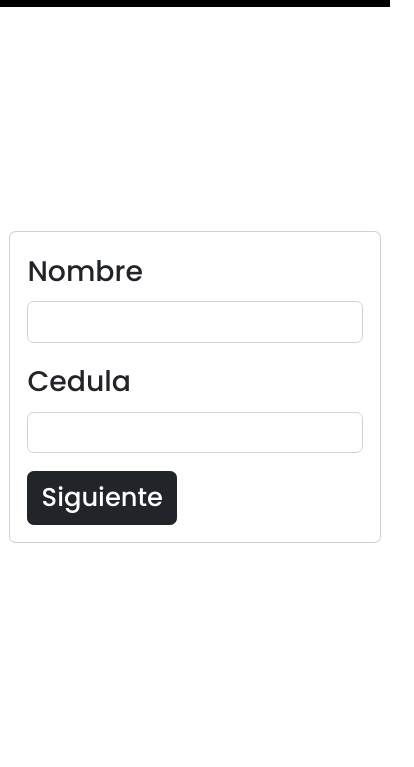
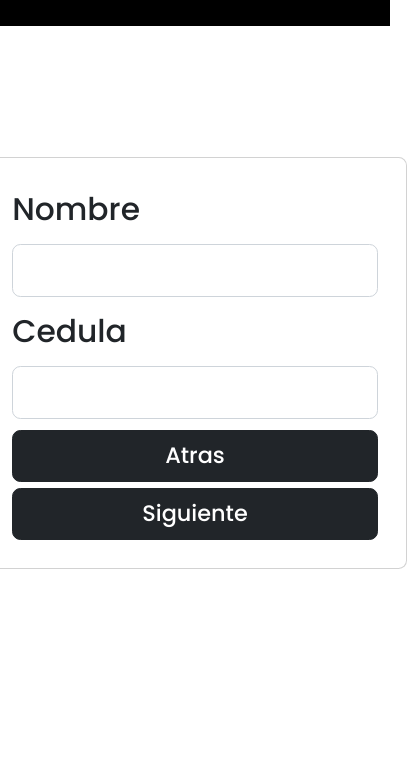
Before and after one commit to Sebasperezr/Simulador-Creditos, a website with bundled scripts: page pages/cliente.html in a window 390 px wide. Shown: the part 96-863 px from the top of the page, 414 px wide, since content can reach past the window. Built offline with nearby package versions, Linux system fonts and the light colour scheme; a script that the page names is missing.

Commit message:
Fix responsive login client

```diff
--- a/css/style.css
+++ b/css/style.css
@@ -5,16 +5,18 @@
 * {
     margin: 0;
     padding: 0;
-
+    font-size: 1.4rem;
     font-family: "Poppins", sans-serif;
     text-decoration: none;
     list-style-type: none;
-    font-size: 1.1em;
+
 }
+html {
 
-.btn {
-    font-size: 1.1em;
+    height: 100%;
 }
+body { min-height: 100vh; }
+
 
 a {
     text-decoration: none;
@@ -56,7 +58,7 @@ header {
 }
 
 .container-center {
-    height: 90vh;
+    height: 80vh;
     width: 100%;
     display: flex;
     justify-content: center;
@@ -80,6 +82,5 @@ header {
     text-align: center;
     padding-block: 7px;
     border-radius: 5px;
+
 }
-
-/* Loader Component */
--- a/js/cliente.js
+++ b/js/cliente.js
@@ -1,5 +1,5 @@
-import { Customer, customers, Credit, credits } from './models.js';
-import { INTEREST, MAXINSTALLMENTS, MINISTALLMENTS } from './constantes.js';
+import { Customer, customers, Credit, credits } from './utils/models.js';
+import { INTEREST, MAXINSTALLMENTS, MINISTALLMENTS } from './utils/constantes.js';
 
 const buttonLogin = document.getElementById("buttonLogin");
 const buttonGetCredit = document.getElementById("buttonGetCredit");
@@ -137,12 +137,12 @@ const creditList = () => {
          creditList.className = "col-12  m-1 p-2"
          creditList.style.width = "18rem"
          creditList.innerHTML = '<div class="card">'
-            + '    <h5 class="card-title">$'+element.totalToPay+'</h5>'
+            + '    <h5 class="card-title">$' + element.totalToPay + '</h5>'
             + '    <h6 class="card-subtitle mb-2 text-muted">Total a pagar</h6>'
-            + '    <p class="card-text mb-0">Monto desembolsado: $'+element.requestedValue+' </p>'
-            + '    <p class="card-text mb-0">N° cuotas: '+element.installments+'</p>'
-            + '    <p class="card-text mb-0">Valor cuota: $'+element.valueInstallments+'</p>'
-            + '    <p class="card-text mb-0">Interes: '+element.interest+'% </p>'
+            + '    <p class="card-text mb-0">Monto desembolsado: $' + element.requestedValue + ' </p>'
+            + '    <p class="card-text mb-0">N° cuotas: ' + element.installments + '</p>'
+            + '    <p class="card-text mb-0">Valor cuota: $' + element.valueInstallments + '</p>'
+            + '    <p class="card-text mb-0">Interes: ' + element.interest + '% </p>'
             + '</div>'
 
          document.getElementById("divCreditList").appendChild(creditList)
@@ -153,6 +153,7 @@ const creditList = () => {
 
 
 const getCustomerInfo = () => {
+   validLogin();
    let customer = new Customer();
    customer.name = document.getElementById("name").value;
    customer.id = document.getElementById("idUser").value;
--- a/pages/cliente.html
+++ b/pages/cliente.html
@@ -7,11 +7,12 @@
     <meta name="viewport" content="width=device-width, initial-scale=1.0">
     <link href="https://cdn.jsdelivr.net/npm/bootstrap@5.2.2/dist/css/bootstrap.min.css" rel="stylesheet"
         integrity="sha384-Zenh87qX5JnK2Jl0vWa8Ck2rdkQ2Bzep5IDxbcnCeuOxjzrPF/et3URy9Bv1WTRi" crossorigin="anonymous">
+
     <link rel="stylesheet" href="../css/style.css" />
     <title>Cliente Simulador</title>
 </head>
 
-<body class="">
+<body>
     <header>
         <nav class="navbar navbar-expand-lg navbar-dark ">
             <div class="container-fluid">
@@ -24,19 +25,32 @@
 
     <main class="container-center">
 
-        <section id="login" class="card m-2" style="width: 35em;">
+        <section id="login">
+            <div class="row">
+                <div class=" col-12 card p-1">
                     <div class="card-body">
 
-                <div class="mb-3">
+                        <div class="mb-2">
                             <label for="name" class="form-label">Nombre</label>
                             <input type="text" class="form-control" id="name">
                         </div>
-                <div class="mb-3">
+                        <div class="mb-2">
                             <label for="idUser" class="form-label">Cedula</label>
                             <input type="number" class="form-control" id="idUser">
                         </div>
-                <button id="buttonLogin" class="btn btn-dark">Siguiente</button>
+                        <div class="row ">
+                            <div class="col-12 col-sm-6 mb-1 ">
+                                <a href="../index.html">
+                                    <button class="btn btn-dark width-100">Atras</button>
+                                </a>
+                            </div>
+                            <div class="col-12 col-sm-6">
+                                <button id="buttonLogin" class="btn btn-dark width-100">Siguiente</button>
+                            </div>
+                        </div>
 
+                    </div>
+                </div>
             </div>
         </section>
         <section id="menu" style="display: none;">
@@ -128,7 +142,7 @@
     <script src="https://cdn.jsdelivr.net/npm/bootstrap@5.2.2/dist/js/bootstrap.bundle.min.js"
         integrity="sha384-OERcA2EqjJCMA+/3y+gxIOqMEjwtxJY7qPCqsdltbNJuaOe923+mo//f6V8Qbsw3"
         crossorigin="anonymous"></script>
-
+    <script src="//cdn.jsdelivr.net/npm/sweetalert2@11"></script>
     <script type="module" src="../js/cliente.js"></script>
 </body>
 
```
Lines whose indentation alone changed are shown as unchanged.
